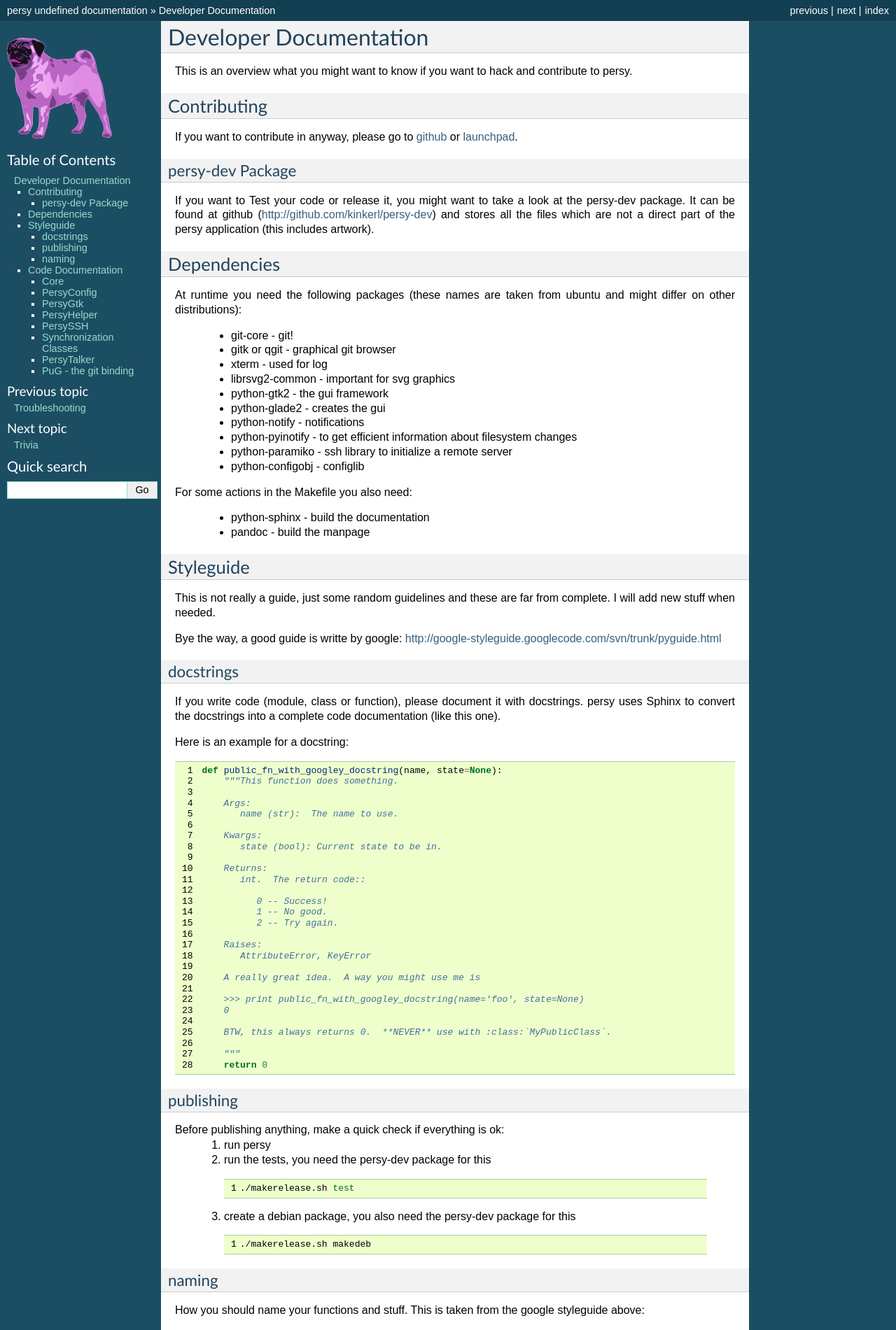
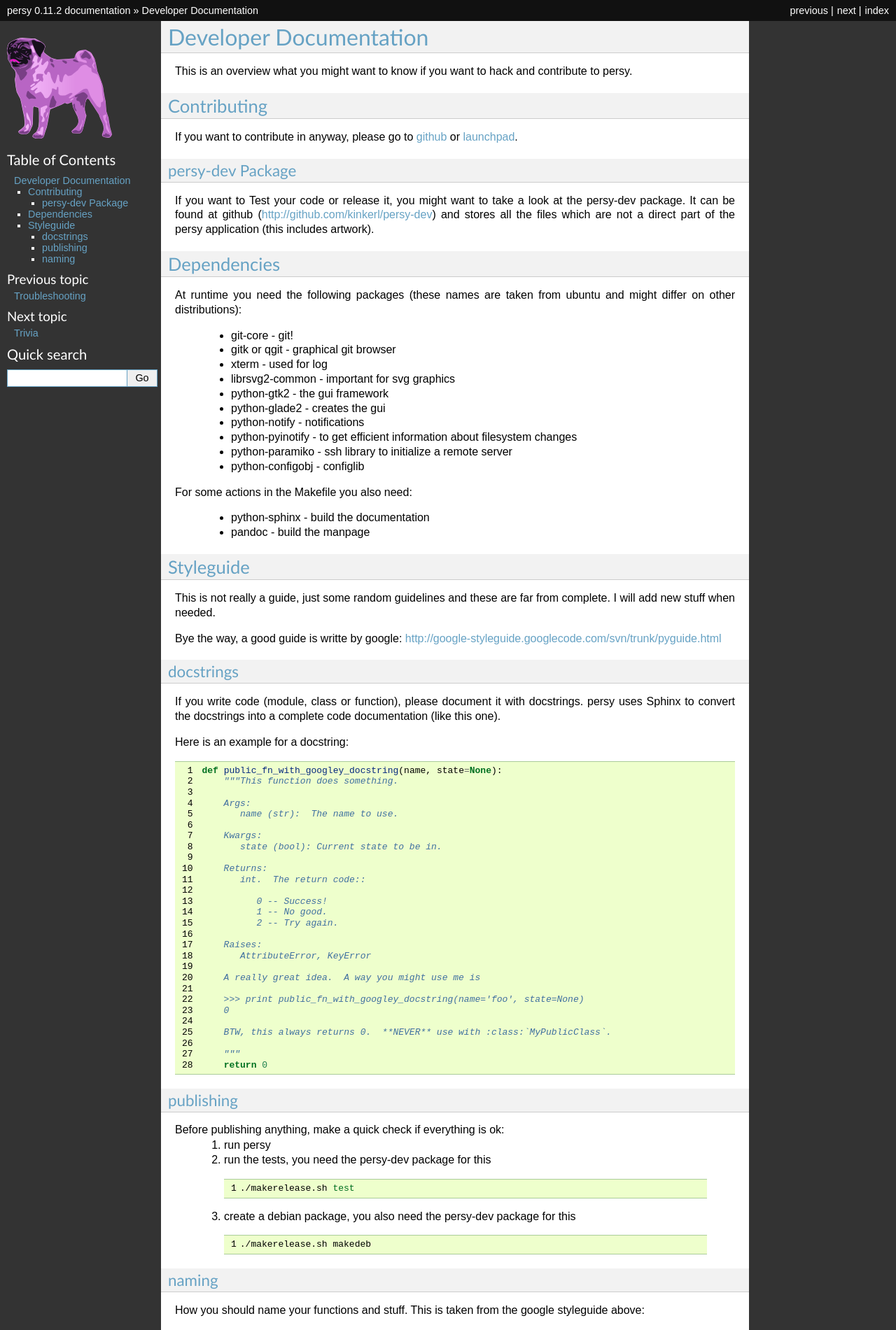
Before and after one commit to kinkerl/persy, a Sphinx documentation site: the page built from doc/developer.rst, in a window 1280 px wide. Shown: the top 1901 px of the page at 70% size. Built offline with Sphinx 7.4.7, drawn with Linux system fonts in a browser that asks for light colours; the version number could not be read and is left out; some of the changed text lies outside the part shown.

Commit message:
doc fixes and german translation updated

```diff
--- a/doc/conf.py
+++ b/doc/conf.py
@@ -49,14 +49,16 @@
 # The full version, including alpha/beta/rc tags.
 #release = '0'
 
-version = 'undefined'
-filename = '../usr/share/persy/assets/VERSION'
-if os.path.exists(filename):
-	try:
-		version = file(filename).read().strip()
-	except:
-		pass
-release = version
+#version = 'undefined'
+#filename = '../src/usr/share/persy/assets/VERSION'
+#if os.path.exists(filename):
+#	try:
+#		version = file(filename).read().strip()
+#	except:
+#		pass
+#release = version
+
+release = '0.11.2'
 
 # The language for content autogenerated by Sphinx. Refer to documentation
 # for a list of supported languages.
@@ -105,7 +107,20 @@
 # Theme options are theme-specific and customize the look and feel of a theme
 # further.  For a list of options available for each theme, see the
 # documentation.
-#html_theme_options = {}
+html_theme_options = {
+	'sidebarbgcolor'	: '#333333',
+	'sidebarlinkcolor'	: '#66a2c4',
+
+
+	'headtextcolor'		: '#66a2c4',#73c466',
+	'headlinkcolor'		: '#66a2c4',
+	'visitedlinkcolor'	: '#66a2c4',
+	'linkcolor'		: '#66a2c4',
+
+	'footerbgcolor'		: '#111111',
+	'relbarbgcolor'		: '#111111'
+
+}
 
 # Add any paths that contain custom themes here, relative to this directory.
 #html_theme_path = []
@@ -203,7 +218,7 @@
 #latex_use_modindex = True
 
 #adds to sys path so sphinx can import them
-sys.path.append(os.path.abspath('../usr/share/persy/lib'))
+sys.path.append(os.path.abspath(os.path.dirname(__file__)+'/../src/usr/share/persy/lib'))
 
 sys.path.append(os.path.abspath('.'))
 
--- a/doc/developer.rst
+++ b/doc/developer.rst
@@ -114,65 +114,6 @@
 
    i know not every function in persy confirms to this guideline... this should change!
 
-Code Documentation
----------------------------------
-Right now, this is just the autogenerated source code documentation.
-This will improve in the future but is not the first task on the todo list.
-
-Core
-_________________________________
-
-.. automodule:: persy_core
-   :members: Core, _Core
-
-PersyConfig
-_________________________________
-
-.. automodule:: persy_config
-   :members:
-
-
-PersyGtk
-_________________________________
-
-.. automodule:: persy_gtk
-   :members:
-
-PersyHelper
-_________________________________
-
-.. automodule:: persy_helper
-.. autoclass:: _PersyHelper
-   :members:
-
-PersySSH
-_________________________________
-
-.. automodule:: persy_ssh
-.. autoclass:: PersySSH
-   :members:
-
-Synchronization Classes
-_________________________________
-
-.. automodule:: persy_syncer
-   :members:
-
-PersyTalker
-_________________________________
-
-.. automodule:: persy_talker
-.. autoclass:: Talker
-   :members:
-
-
-PuG - the git binding
-_________________________________
-
-.. automodule:: pug
-.. autoclass:: PuG
-   :members:
-
 
 
 .. _github: http://github.com/kinkerl/persy
```
Also changed, not shown: 2 other files.
